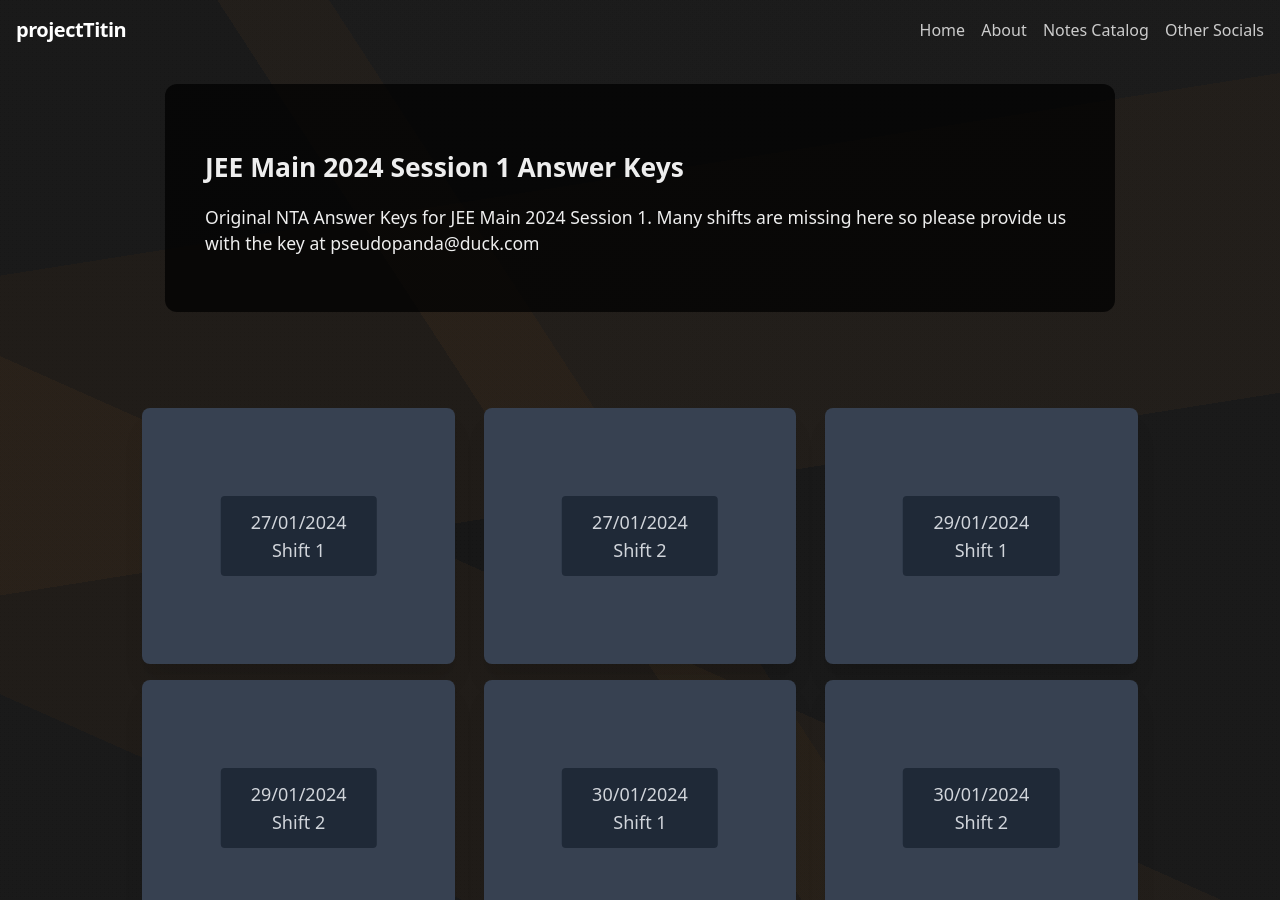
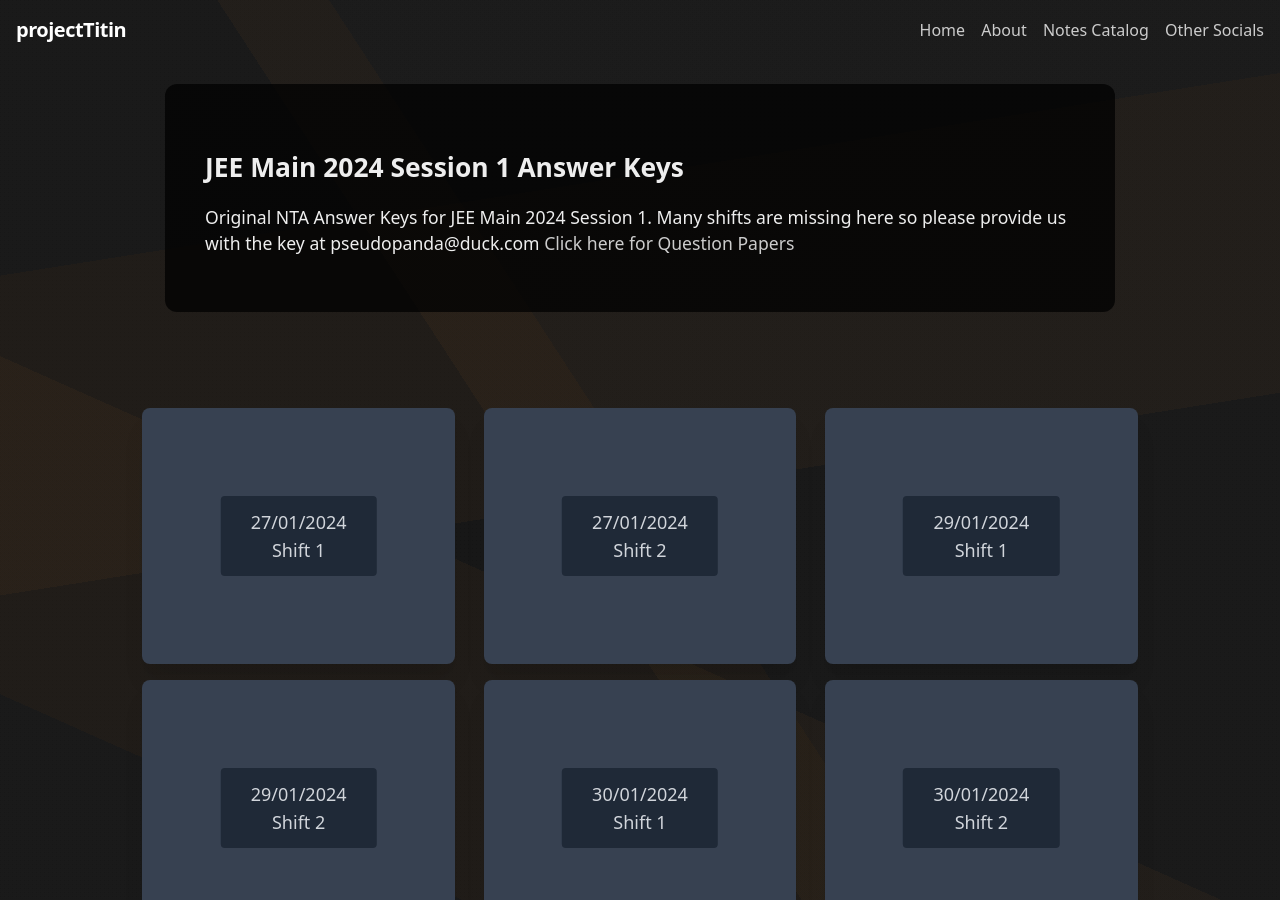
Before and after one commit to pseudoforceyt/projectTitin, a Jekyll site: the page built from jeem/index.md, in a window 1280 px wide and 900 px high. Built offline with Jekyll 4.4.1, drawn with Linux system fonts in a browser that asks for light colours; our own code applies the rules of GitHub Pages for plain Markdown files.

Commit message:
Update index.md

```diff
--- a/jeem/index.md
+++ b/jeem/index.md
@@ -44,3 +44,4 @@ cellLinks:
 
 ### JEE Main 2024 Session 1 Answer Keys
 Original NTA Answer Keys for JEE Main 2024 Session 1. Many shifts are missing here so please provide us with the key at pseudopanda@duck.com
+[Click here for Question Papers](https://pseudoforceyt.github.io/projectTitin/jeem/qp/)
```
